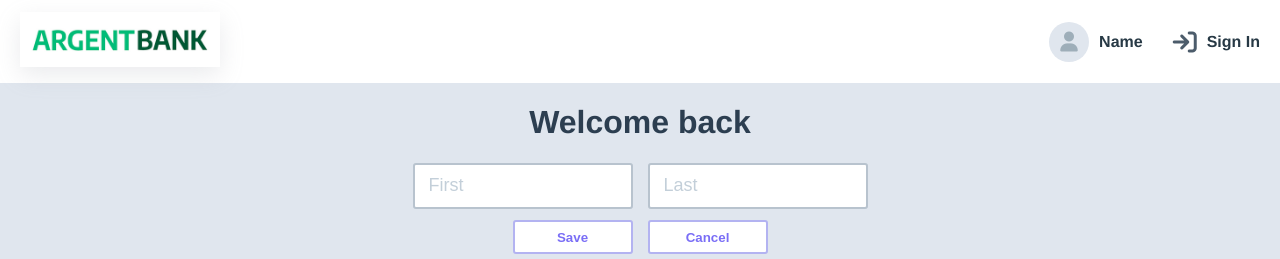
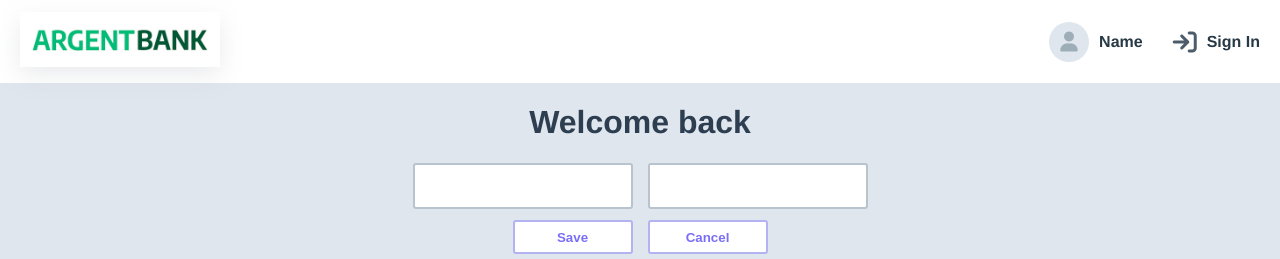
Before and after one commit to l-nikola/ArgentBank, a React (Vite) app: page /profile in a window 1280 px wide. Both pictures are taken after a click on the button "Edit Name". Shown: the top 259 px of the page. Built offline with nearby package versions, Linux system fonts and the light colour scheme; no server answers.

Commit message:
fix : change placeholder changeName component

```diff
--- a/src/components/ChangeName/index.jsx
+++ b/src/components/ChangeName/index.jsx
@@ -1,6 +1,9 @@
 import { useState } from "react";
+import { useSelector } from "react-redux";
 
 export default function ChangeName() {
+  const lastName = useSelector((state) => state.user.lastName);
+  const firstName = useSelector((state) => state.user.firstName);
   const [edit, setEdit] = useState(false);
 
   const handleSubmit = (e) => {
@@ -17,19 +20,19 @@ export default function ChangeName() {
       {edit && (
         <form onSubmit={handleSubmit}>
           <div>
-            <label htmlFor="firstName">firstName</label>
+            <label htmlFor="firstName">{firstName}</label>
             <input
               type="text"
               id="firstName"
               name="firstName"
-              placeholder="First"
+              placeholder={firstName}
             />
-            <label htmlFor="lasttName">lastName</label>
+            <label htmlFor="lasttName">{lastName}</label>
             <input
               type="text"
               id="lasttName"
               name="lasttName"
-              placeholder="Last"
+              placeholder={lastName}
             />
           </div>
           <div>
```
